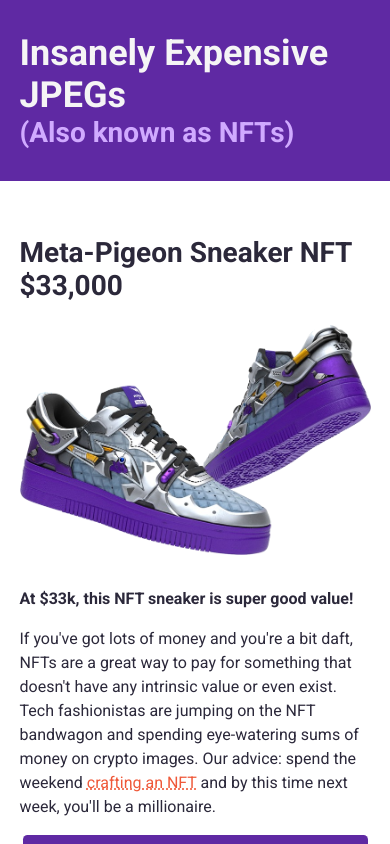
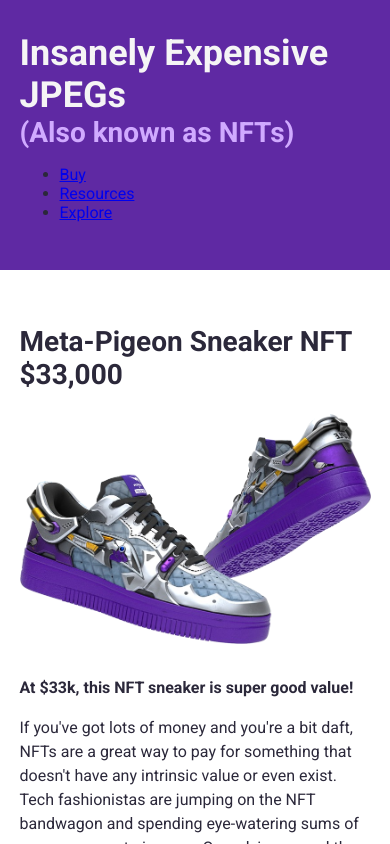
Before and after one commit to mohs-in/nftSite-v, a React (Vite) app: page / in a window 390 px wide. Shown: the top 844 px of the page. Built offline with nearby package versions, Linux system fonts and the light colour scheme.

Commit message:
nav component added in mobile-only

```diff
--- a/components/Header.jsx
+++ b/components/Header.jsx
@@ -3,9 +3,18 @@ import React from 'react'
 function Header() {
     return (
         <header class="header">
-	        <div class="container">
-		        <h1 id="header--h1">Insanely Expensive JPEGs</h1>
-		        <h3 id="header--h3">(Also known as NFTs)</h3>
+	        <div class="container" id='h-ctnr'>
+                <div className="hs">
+                    <h1 id="header--h1">Insanely Expensive JPEGs</h1>
+                    <h3 id="header--h3">(Also known as NFTs)</h3>
+                </div>
+                <nav>
+                    <ul>
+                        <li><a href="#">Buy</a></li>
+                        <li><a href="#">Resources</a></li>
+                        <li><a href="#">Explore</a></li>
+                    </ul>
+                </nav>
 	        </div>
         </header>
     )
--- a/src/App.jsx
+++ b/src/App.jsx
@@ -1,4 +1,3 @@
-// import './index.scss';
 import Hero from '../components/Hero.jsx'
 import Header from '../components/Header.jsx'
 import Footer from '../components/Footer.jsx'
```
